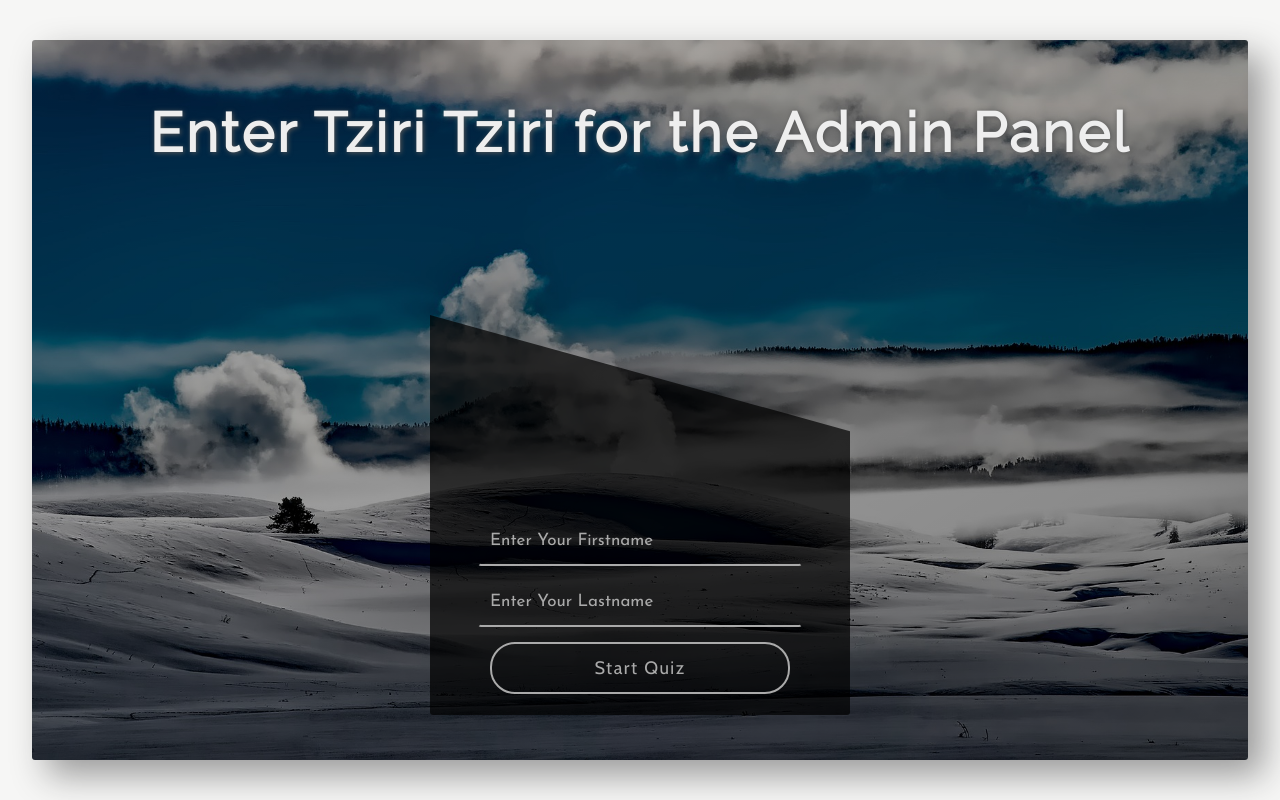
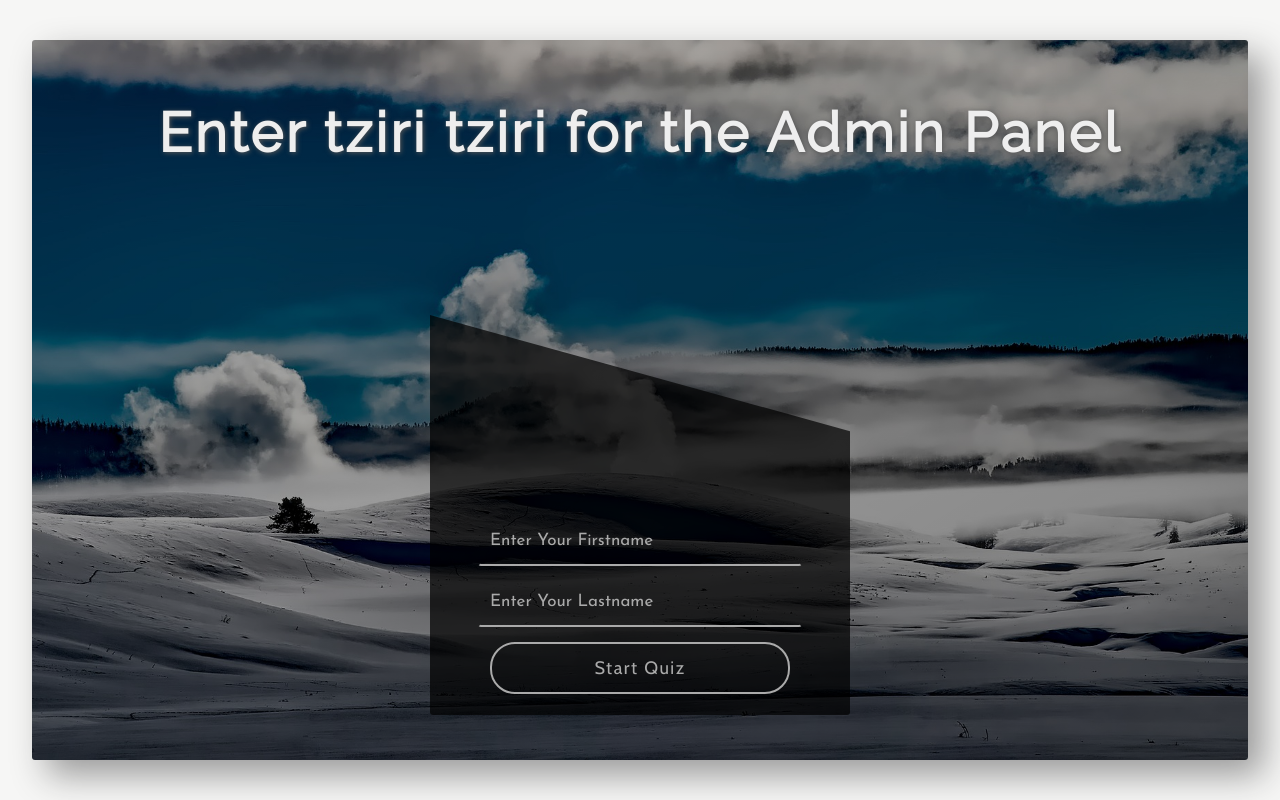
Before and after one commit to MrDaveMustaine/Quizz, a plain HTML site: page index.html in a window 1280 px wide. Drawn offline with nearby package versions, Linux system fonts and the light colour scheme.

Commit message:
Updated html

```diff
--- a/index.html
+++ b/index.html
@@ -15,7 +15,7 @@
     <section class="landing-page-container">
 
         <div class="landing-page-wrapper">
-        <h1 id="landing-page-heading">Enter Tziri Tziri for the Admin Panel</h1>
+        <h1 id="landing-page-heading">Enter tziri tziri for the Admin Panel</h1>
            <div class="landing-inputs-wrapper">
             <input type="text" id="firstname" class="fullname" placeholder="Enter Your Firstname">
             <input type="text" id="lastname" class="fullname" placeholder="Enter Your Lastname">
```
